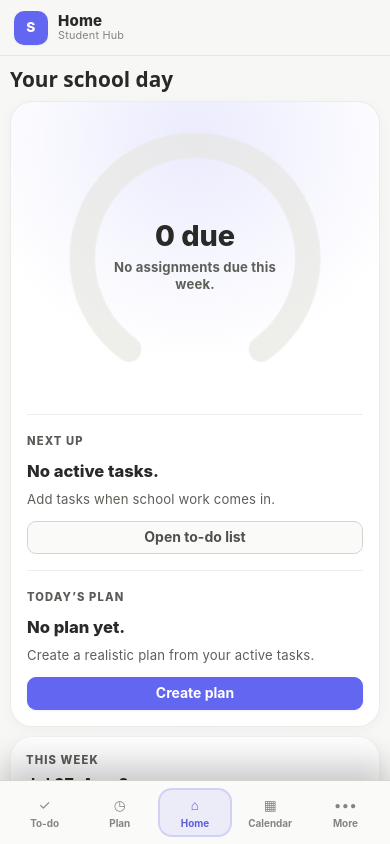
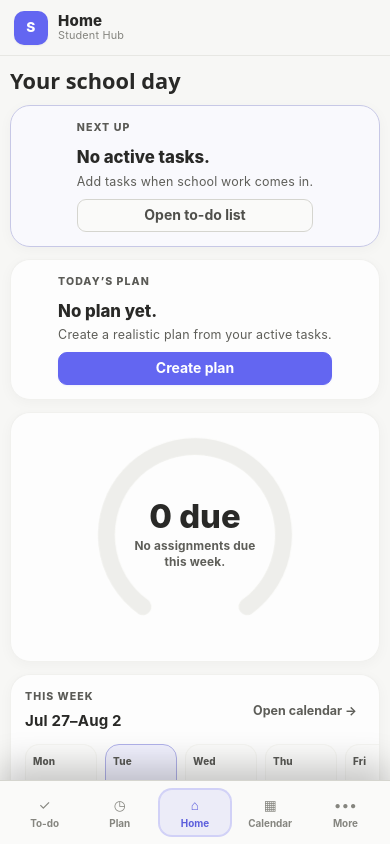
Before and after one commit to gabriellmelody/student-hub-v2, a React (Vite) app: page / in a window 390 px wide. Both pictures are taken after a click on the button "Skip setup". Shown: the top 844 px of the page. Built offline with nearby package versions, Linux system fonts and the light colour scheme.

Commit message:
Refine core pages for mobile

```diff
--- a/src/styles/home.css
+++ b/src/styles/home.css
@@ -1569,3 +1569,190 @@
     white-space: normal;
   }
 }
+
+@media (max-width: 700px) {
+  .home-fixed-dashboard {
+    gap: 12px;
+  }
+
+  .home-fixed-dashboard .page-header {
+    margin-bottom: 0;
+  }
+
+  .home-fixed-dashboard .page-header h2 {
+    font-size: 1.36rem;
+  }
+
+  .home-hero-dashboard {
+    display: contents;
+  }
+
+  .home-next-zone,
+  .home-plan-zone,
+  .home-progress-zone {
+    display: grid;
+    gap: 11px;
+    min-width: 0;
+    border: 1px solid color-mix(in srgb, var(--border) 58%, transparent);
+    border-radius: 20px;
+    padding: 14px;
+    background: color-mix(in srgb, var(--surface) 76%, transparent);
+    box-shadow: var(--shadow-card);
+  }
+
+  .home-next-zone {
+    order: 1;
+    border-color: color-mix(in srgb, var(--accent) 24%, var(--border));
+    background: color-mix(in srgb, var(--surface) 80%, var(--accent) 3%);
+  }
+
+  .home-plan-zone {
+    order: 2;
+  }
+
+  .home-progress-zone {
+    order: 3;
+    place-items: center;
+    padding-block: 12px 16px;
+  }
+
+  .home-week-strip-panel {
+    order: 4;
+  }
+
+  .home-coming-up {
+    order: 5;
+  }
+
+  .home-zone-label {
+    font-size: 0.66rem;
+  }
+
+  .home-next-task,
+  .home-plan-preview,
+  .home-empty-copy {
+    gap: 6px;
+  }
+
+  .home-next-task h3,
+  .home-plan-preview h3,
+  .home-empty-copy h3 {
+    display: -webkit-box;
+    font-size: 1.05rem;
+    line-height: 1.22;
+    -webkit-box-orient: vertical;
+    -webkit-line-clamp: 2;
+    overflow: hidden;
+  }
+
+  .home-next-task > p,
+  .home-plan-preview > p,
+  .home-empty-copy > p {
+    font-size: 0.78rem;
+    line-height: 1.35;
+  }
+
+  .home-quiet-action,
+  .home-plan-action {
+    width: 100%;
+    min-height: 44px;
+    align-self: stretch;
+    margin-top: 2px;
+  }
+
+  .home-week-progress {
+    width: min(220px, 72vw);
+  }
+
+  .home-progress-track-arc,
+  .home-progress-value-arc {
+    stroke-width: 11;
+  }
+
+  .home-progress-center {
+    gap: 6px;
+  }
+
+  .home-progress-center strong {
+    font-size: clamp(1.45rem, 9vw, 2.05rem);
+  }
+
+  .home-progress-center span {
+    font-size: 0.74rem;
+  }
+
+  .home-overdue-indicator {
+    padding: 3px 7px;
+    font-size: 0.64rem;
+  }
+
+  .home-week-strip-panel,
+  .home-coming-up {
+    gap: 11px;
+    border-radius: 20px;
+    padding: 14px;
+  }
+
+  .home-section-heading {
+    align-items: center;
+    flex-direction: row;
+    gap: 10px;
+  }
+
+  .home-section-heading h3 {
+    font-size: 0.94rem;
+  }
+
+  .home-section-heading .quiet-button {
+    min-height: 36px;
+    align-self: center;
+    white-space: nowrap;
+  }
+
+  .home-week-strip {
+    display: flex;
+    gap: 8px;
+    margin-inline: -14px;
+    overflow-x: auto;
+    overscroll-behavior-x: contain;
+    padding: 1px 14px 8px;
+    scrollbar-width: none;
+  }
+
+  .home-week-strip::-webkit-scrollbar {
+    display: none;
+  }
+
+  .home-week-day {
+    flex: 0 0 72px;
+    min-height: 76px;
+    border-radius: 14px;
+    padding: 9px 7px;
+  }
+
+  .home-upcoming-list {
+    max-height: 230px;
+    overflow: hidden;
+  }
+
+  .home-upcoming-item {
+    min-height: 54px;
+    padding: 10px 0;
+  }
+
+  .home-upcoming-item strong {
+    display: -webkit-box;
+    font-size: 0.86rem;
+    line-height: 1.25;
+    -webkit-box-orient: vertical;
+    -webkit-line-clamp: 2;
+    overflow: hidden;
+  }
+
+  .home-intro-active .home-next-zone,
+  .home-intro-active .home-plan-zone {
+    animation-name: home-lower-section-enter;
+    animation-duration: 240ms;
+    animation-delay: 70ms;
+  }
+}
--- a/src/styles/plan.css
+++ b/src/styles/plan.css
@@ -1115,10 +1115,54 @@
   }
 }
 
-@media (max-width: 600px) {
+@media (max-width: 700px) {
+  .plan-page {
+    gap: 12px;
+  }
+
+  .plan-page-header h1 {
+    font-size: 1.36rem;
+  }
+
+  .plan-page-header p {
+    margin-top: 5px;
+    font-size: 0.82rem;
+    line-height: 1.4;
+  }
+
+  .plan-panel {
+    gap: 11px;
+  }
+
   .plan-panel .panel-header {
     align-items: stretch;
     flex-direction: column;
+    gap: 10px;
+  }
+
+  .plan-panel .panel-header h3 {
+    font-size: 0.98rem;
+  }
+
+  .plan-panel .panel-header span {
+    font-size: 0.72rem;
+  }
+
+  .plan-actions {
+    display: grid;
+    grid-template-columns: minmax(0, 1fr) minmax(0, 1fr);
+    gap: 7px;
+  }
+
+  .plan-actions button {
+    min-height: 42px;
+    justify-content: center;
+    padding: 8px 10px;
+    font-size: 0.72rem;
+  }
+
+  .plan-primary-create-button {
+    grid-column: 1 / -1;
   }
 
   .stale-plan-notice {
@@ -1139,8 +1183,8 @@
   }
 
   .plan-timeline-item {
-    grid-template-columns: 18px minmax(0, 1fr);
-    gap: 8px;
+    grid-template-columns: 20px minmax(0, 1fr);
+    gap: 9px;
   }
 
   .plan-timeline-time {
@@ -1149,6 +1193,12 @@
     justify-items: start;
     padding-top: 0;
     text-align: left;
+  }
+
+  .plan-time-range {
+    max-width: 100%;
+    font-size: 0.68rem;
+    white-space: nowrap;
   }
 
   .plan-timeline-rail {
@@ -1166,8 +1216,81 @@
     justify-content: flex-start;
   }
 
+  .plan-timeline-item:not(:last-child) {
+    padding-bottom: 8px;
+  }
+
+  .plan-block {
+    min-width: 0;
+    border-radius: 14px;
+    padding: 9px 10px;
+  }
+
+  .plan-block.break-block {
+    padding-top: 7px;
+    padding-bottom: 7px;
+  }
+
   .plan-block-header {
     align-items: flex-start;
+    gap: 8px;
+  }
+
+  .plan-block h3 {
+    font-size: 0.9rem;
+    line-height: 1.25;
+    overflow-wrap: anywhere;
+  }
+
+  .plan-study-meta {
+    gap: 4px;
+  }
+
+  .plan-study-meta .task-source-badge,
+  .plan-study-meta .effort-pill,
+  .plan-study-meta .task-signal-badge {
+    max-width: 100%;
+    font-size: 0.6rem;
+  }
+
+  .plan-block-tip {
+    margin-top: 7px;
+    font-size: 0.74rem;
+    line-height: 1.38;
+    color: color-mix(in srgb, var(--text-secondary) 82%, var(--text));
+  }
+
+  .plan-block-header-actions {
+    opacity: 1;
+  }
+
+  .plan-drag-handle,
+  .plan-more-button {
+    width: 32px;
+    height: 32px;
+  }
+
+  .plan-block-controls {
+    margin-top: 8px;
+  }
+
+  .complete-plan-button {
+    min-height: 40px;
+    padding: 7px 10px;
+    font-size: 0.72rem;
+  }
+
+  .empty-plan {
+    padding: 18px 14px;
+  }
+
+  .empty-plan h3 {
+    font-size: 0.98rem;
+  }
+
+  .empty-plan p {
+    font-size: 0.8rem;
+    line-height: 1.45;
   }
 
   .plan-block-editor {
--- a/src/styles/tasks.css
+++ b/src/styles/tasks.css
@@ -1273,34 +1273,138 @@
 }
 
 @media (max-width: 720px) {
+  .tasks-page {
+    gap: 12px;
+  }
+
   .tasks-page-header {
     align-items: stretch;
     grid-template-columns: 1fr;
+    gap: 10px;
+  }
+
+  .tasks-page-header h1 {
+    font-size: 1.36rem;
+  }
+
+  .tasks-header-copy > p:not(.eyebrow):not(.task-live-counts) {
+    margin-top: 5px;
+    font-size: 0.82rem;
+    line-height: 1.4;
+  }
+
+  .task-live-counts {
+    margin-top: 5px;
+    font-size: 0.72rem;
   }
 
   .tasks-header-actions {
-    justify-items: start;
+    justify-items: stretch;
+    gap: 8px;
   }
 
   .tasks-header-actions .task-sort-row {
     justify-content: flex-start;
+    gap: 5px;
   }
 
   .task-add-trigger {
+    width: fit-content;
+    min-width: 104px;
+    min-height: 42px;
     align-self: flex-start;
+    padding-inline: 13px;
+    font-size: 0.8rem;
+  }
+
+  .tasks-header-actions .sort-button,
+  .tasks-panel .sort-button {
+    min-height: 34px;
+    padding: 6px 8px;
+    font-size: 0.67rem;
+  }
+
+  .tasks-panel {
+    gap: 11px;
+  }
+
+  .task-group-stack {
+    gap: 10px;
+  }
+
+  .section-label {
+    margin-bottom: 5px;
+    font-size: 0.64rem;
+  }
+
+  .task-list {
+    border-radius: 13px;
   }
 
   .task-row {
     grid-template-columns: auto minmax(0, 1fr);
     align-items: start;
-    padding: 10px 10px;
+    gap: 8px;
+    min-height: 56px;
+    padding: 8px 8px;
+  }
+
+  .check-circle {
+    width: 22px;
+    height: 22px;
+    margin-top: 2px;
+  }
+
+  .task-content {
+    gap: 3px;
+  }
+
+  .task-card h3 {
+    display: -webkit-box;
+    font-size: 0.82rem;
+    line-height: 1.24;
+    -webkit-box-orient: vertical;
+    -webkit-line-clamp: 2;
+    overflow: hidden;
+  }
+
+  .task-topline {
+    font-size: 0.66rem;
+  }
+
+  .task-meta {
+    gap: 3px;
   }
 
   .task-row-end {
     grid-column: 2;
     justify-content: space-between;
     align-items: center;
-    gap: 8px;
+    gap: 6px;
+    min-width: 0;
+  }
+
+  .task-due-pill {
+    min-width: 0;
+    max-width: min(190px, 100%);
+    min-height: 22px;
+    padding: 3px 7px;
+    font-size: 0.64rem;
+    line-height: 1.15;
+    white-space: normal;
+  }
+
+  .task-options-button {
+    width: 32px;
+    height: 32px;
+  }
+
+  .task-source-badge,
+  .effort-pill,
+  .task-signal-badge {
+    max-width: 100%;
+    font-size: 0.6rem;
+    line-height: 1.15;
   }
 
   .task-date-selector {
```
